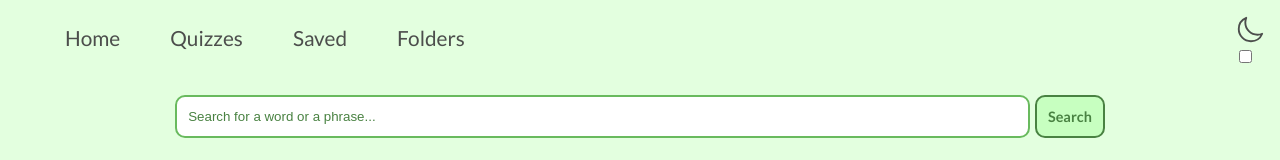
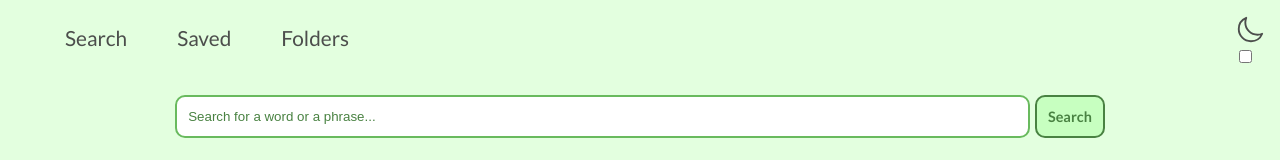
Before and after one commit to KateBoikova/dictionary-app, a React (Create React App) app: page / in a window 1280 px wide. Shown: the top 160 px of the page. Built offline with nearby package versions, Linux system fonts and the light colour scheme; a web font is replaced by a local one.

Commit message:
rename homepage to searchpage

```diff
--- a/src/App.js
+++ b/src/App.js
@@ -1,8 +1,7 @@
 import './App.css';
 import { useContext } from 'react';
 import { Routes, Route } from 'react-router-dom';
-import HomePage from './pages/HomePage/HomePage';
-import QuizzesPage from './pages/QuizzesPage/QuizzesPage';
+import SearchPage from './pages/SearchPage/SearchPage';
 import SavedPage from './pages/SavedPage/SavedPage';
 import FoldersPage from './pages/FoldersPage/FoldersPage';
 import Header from './components/Header/Header';
@@ -19,8 +18,8 @@ function App () {
     <div className={`${theme} ${styles.theme}`}>
       <Header />
       <Routes>
-        <Route path='/' element={<HomePage />} />
-        <Route path='/quizzes' element={<QuizzesPage />} />
+        <Route path='/' element={<SearchPage />} />
+
         <Route path='/saved' element={<SavedPage />} />
         <Route path='/folders' element={<FoldersPage />} />
       </Routes>
--- a/src/components/NavBar/NavBar.js
+++ b/src/components/NavBar/NavBar.js
@@ -5,16 +5,13 @@ function NavBar () {
   return (
     <nav className={styles.navBar}>
       <ul className={styles.navItemsContainer}>
-        <li>
-          <NavLink to='/'>Home</NavLink>
+        <li className={styles.navItem}>
+          <NavLink to='/'>Search</NavLink>
         </li>
-        <li>
-          <NavLink to='/quizzes'>Quizzes</NavLink>
-        </li>
-        <li>
+        <li className={styles.navItem}>
           <NavLink to='/saved'>Saved</NavLink>
         </li>
-        <li>
+        <li className={styles.navItem}>
           <NavLink to='/folders'>Folders</NavLink>
         </li>
       </ul>
```
Also changed, not shown: src/pages/SearchPage/SearchPage.js (renamed from src/pages/HomePage/HomePage.js).
